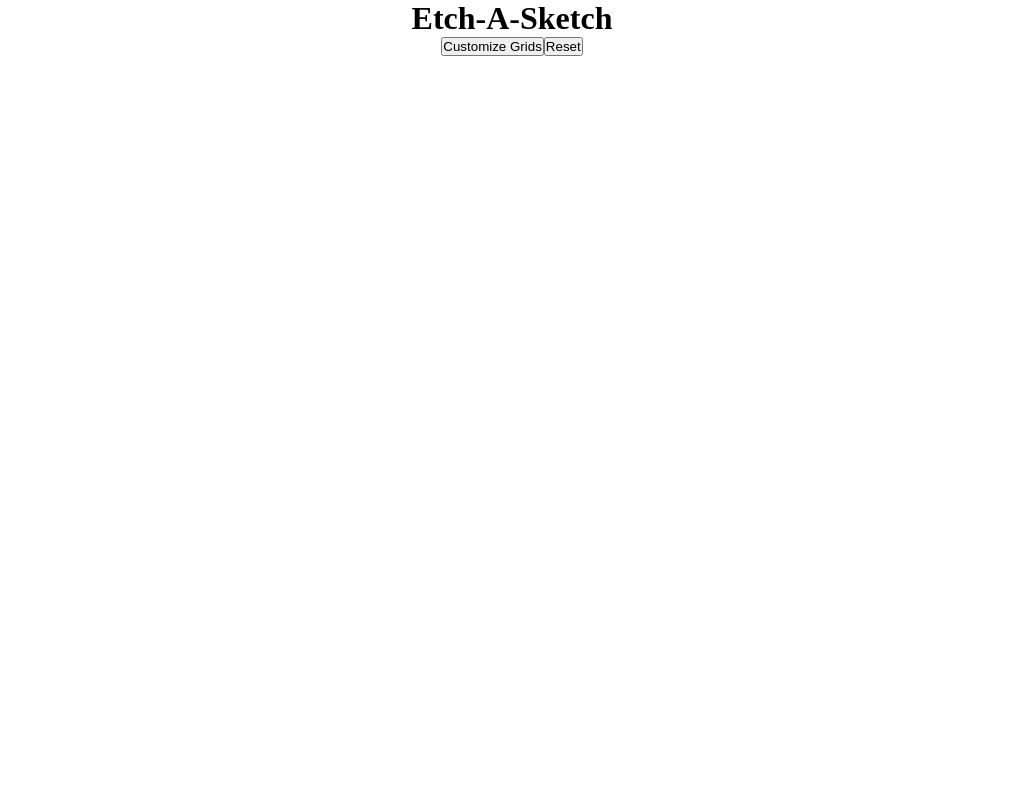
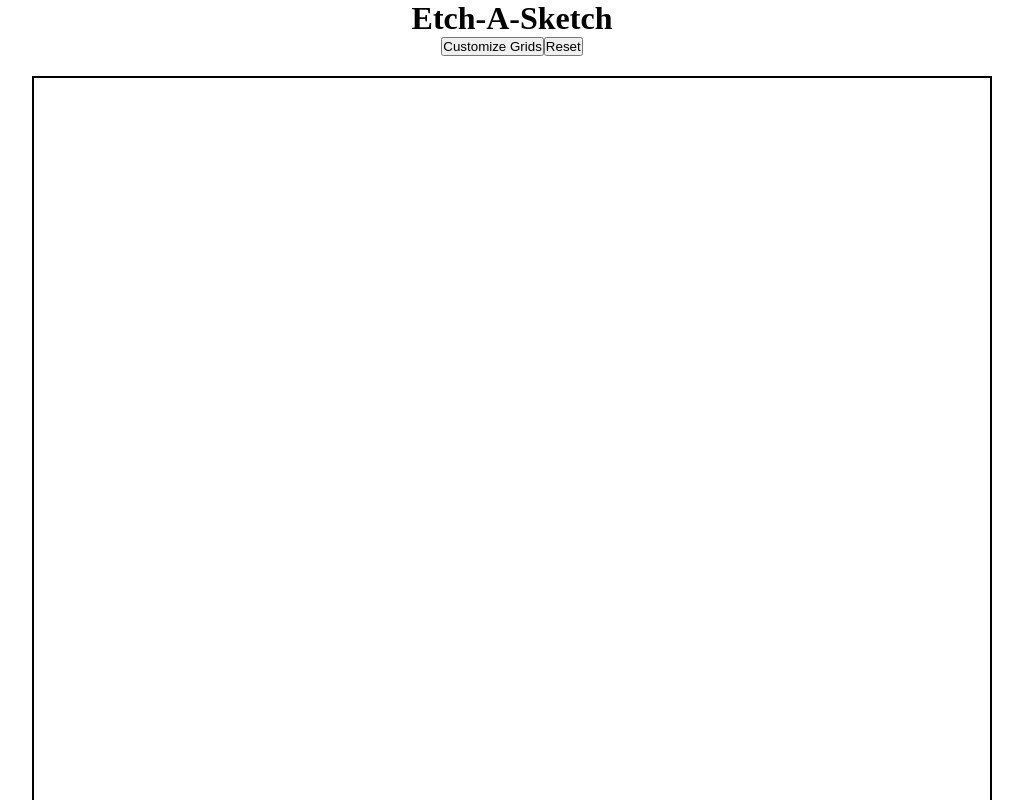
Before and after one commit to mariazhestik/Etch-A-Sketch, a plain HTML site: page index.html in a window 1280 px wide. Shown: the top 800 px of the page, without its empty margins (128-1151 px from the left). Drawn offline with Linux system fonts and the light colour scheme.

Commit message:
add css container

```diff
--- a/styles.css
+++ b/styles.css
@@ -17,6 +17,10 @@ header {
 .container {
     display: flex;
     flex-wrap: wrap;
+    width: 960px;
+    height: 960px;
+    margin: 20px auto;
+    border: 2px solid black;
 }
 
 .container div {
```
